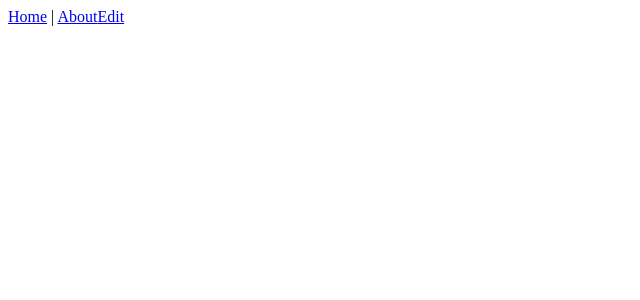
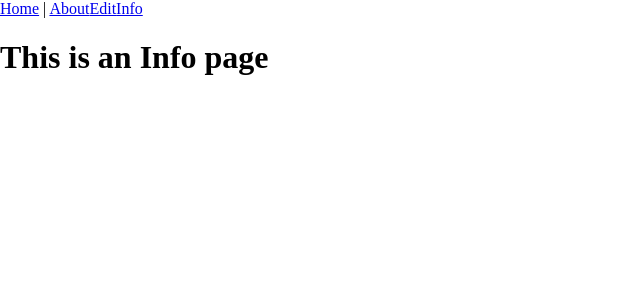
Before and after one commit to Chriszhifeng/admin-home-server, a Vue app: page /#/Info in a window 1280 px wide. Before the commit this address had no page. Shown: the top 300 px of the page, without its empty margins (0-640 px from the left). Built offline with nearby package versions, Linux system fonts and the light colour scheme.

Commit message:
add Info.vue

```diff
--- a/package.json
+++ b/package.json
@@ -3,7 +3,7 @@
   "version": "0.1.0",
   "private": true,
   "scripts": {
-    "serve": "vue-cli-service serve",
+    "start": "vue-cli-service serve",
     "build": "vue-cli-service build"
   },
   "dependencies": {
--- a/src/App.vue
+++ b/src/App.vue
@@ -3,6 +3,7 @@
     <router-link to="/">Home</router-link> |
     <router-link to="/about">About</router-link>
     <router-link to="/Edit">Edit</router-link>
+    <router-link to="/Info">Info</router-link>
   </div>
   <router-view />
 </template>
--- a/src/router/index.js
+++ b/src/router/index.js
@@ -1,6 +1,7 @@
 import { createRouter, createWebHashHistory } from 'vue-router'
 import Home from '../views/Home.vue'
 import Edit from '../views/Edit.vue'
+
 const routes = [
   {
     path: '/',
@@ -19,6 +20,11 @@ const routes = [
     path: '/Edit',
     name: 'Edit',
     component: () => import(/* webpackChunkName: "about" */ '../views/Edit.vue')
+  },
+  {
+    path: '/Info',
+    name: 'Info',
+    component: () => import(/* webpackChunkName: "about" */ '../views/Info.vue')
   }
 ]
 
--- /dev/null
+++ b/src/views/Info.vue
@@ -0,0 +1,13 @@
+<template>
+  <div class="edit">
+    <h1>This is an Info page</h1>
+  </div>
+</template>
+
+<style>
+html,
+body {
+  margin: 0;
+  padding: 0;
+}
+</style>
```
